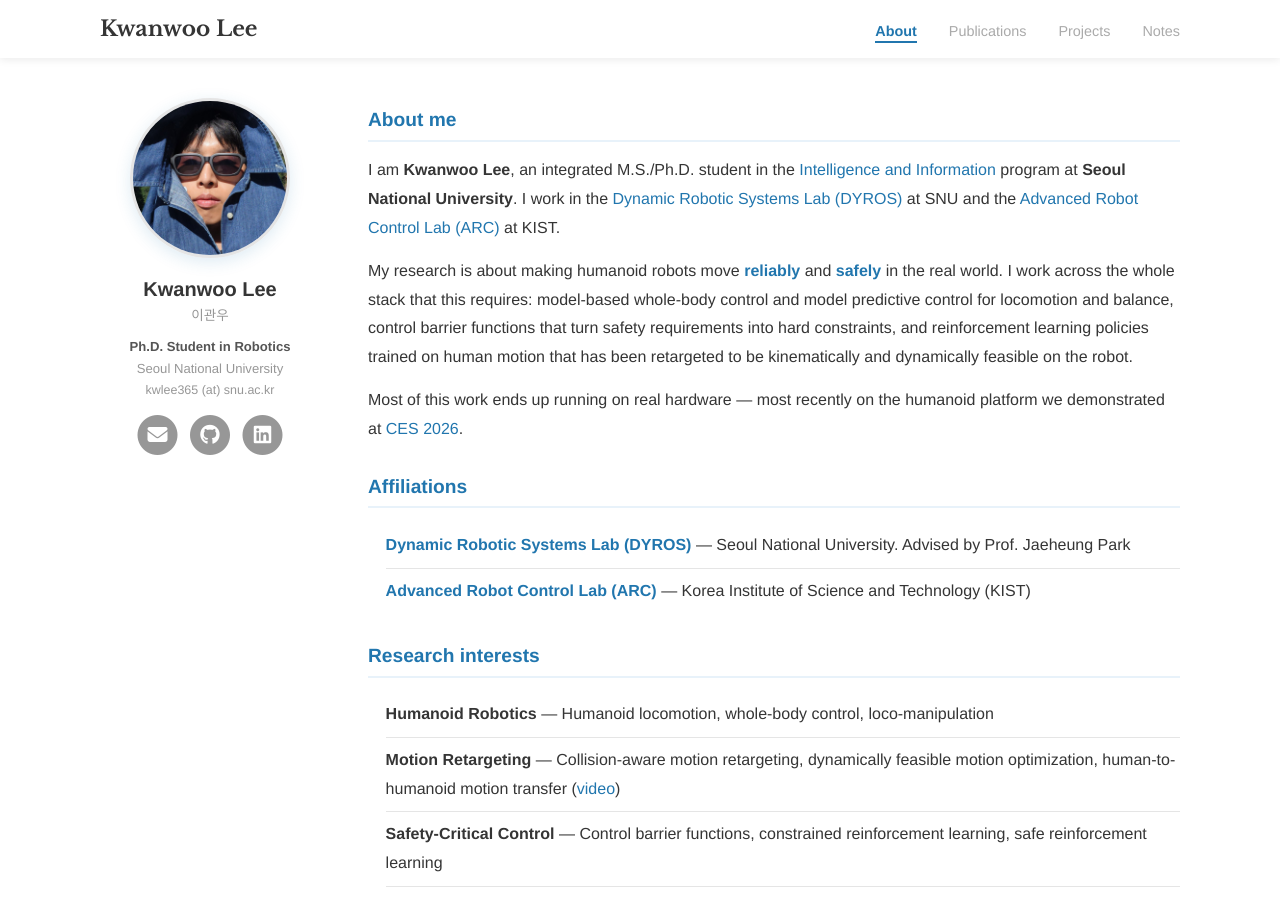
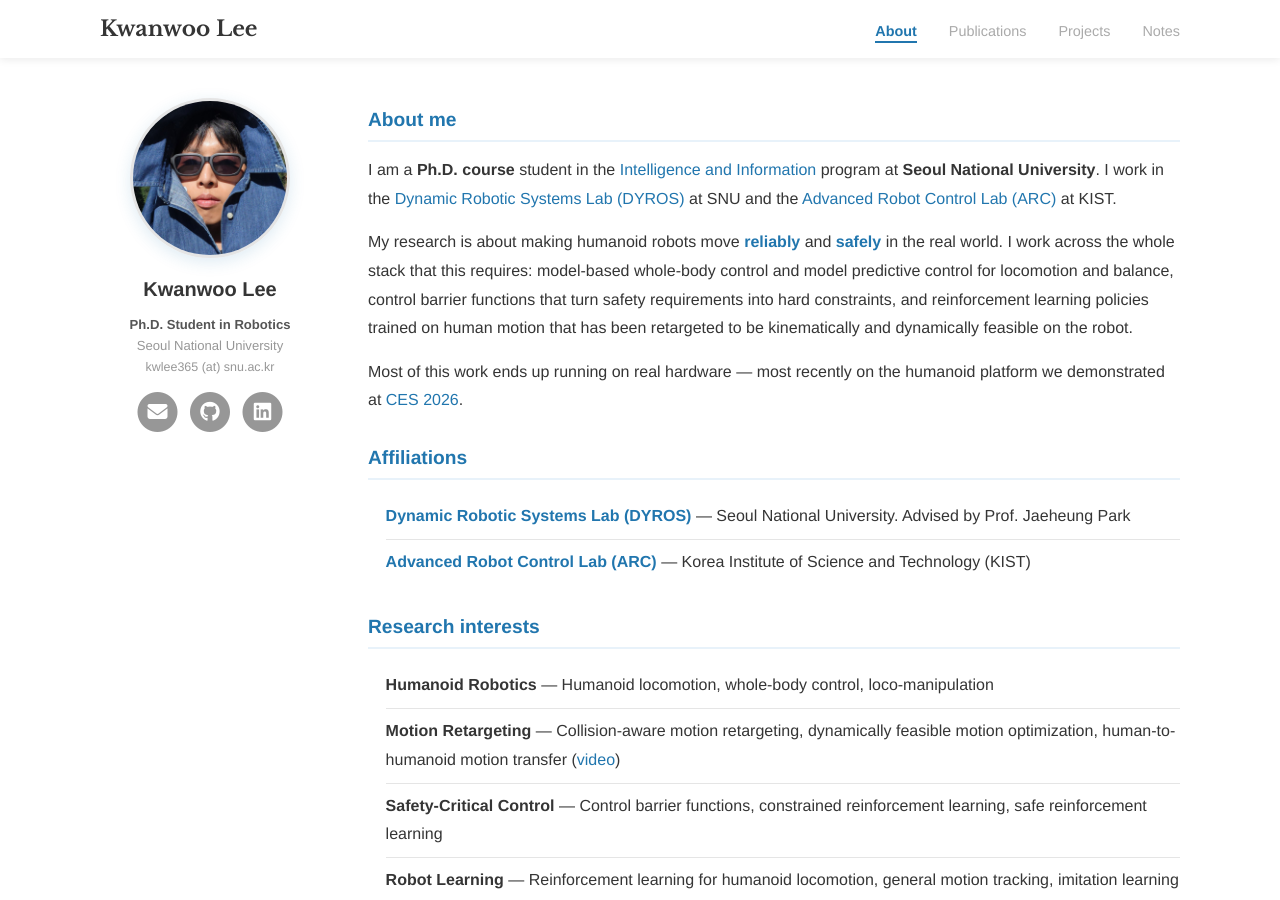
Before and after one commit to kwlee365/kwlee365.github.io, a Jekyll site: the page built from index.md, in a window 1280 px wide and 900 px high. Built offline with Jekyll 4.4.1, drawn with Linux system fonts in a browser that asks for light colours.

Commit message:
Drop the name from the About opener and simplify the degree wording
The name already appears in the nav and the sidebar, so repeating it in
the first sentence was redundant.

Co-Authored-By: Claude Opus 5 (1M context) <noreply@anthropic.com>

```diff
--- a/_config.yml
+++ b/_config.yml
@@ -12,7 +12,6 @@ lang: en
 # --- Profile (used by the sidebar) --------------------------------------
 author:
   name: Kwanwoo Lee
-  name_ko: 이관우
   avatar: /assets/images/kwlee.jpg
   meta:                        # plain lines under the name in the sidebar
     - Ph.D. Student in Robotics
--- a/index.md
+++ b/index.md
@@ -6,7 +6,7 @@ title: About
 <h1>About me</h1>
 
 <p class="lead">
-I am <strong>Kwanwoo Lee</strong>, an integrated M.S./Ph.D. student in the
+I am a <strong>Ph.D. course</strong> student in the
 <a href="https://gsai.snu.ac.kr/">Intelligence and Information</a> program at
 <strong>Seoul National University</strong>. I work in the
 <a href="https://dyros.snu.ac.kr/">Dynamic Robotic Systems Lab (DYROS)</a> at SNU
```
